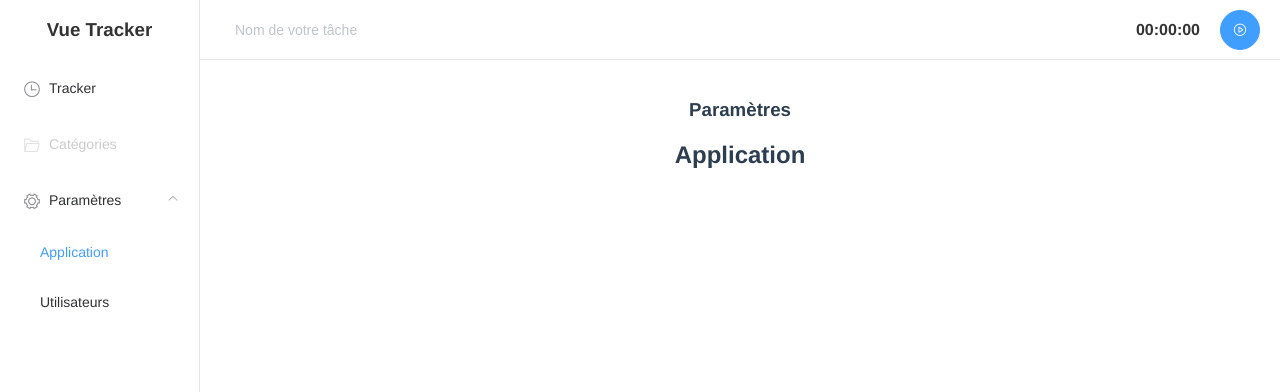
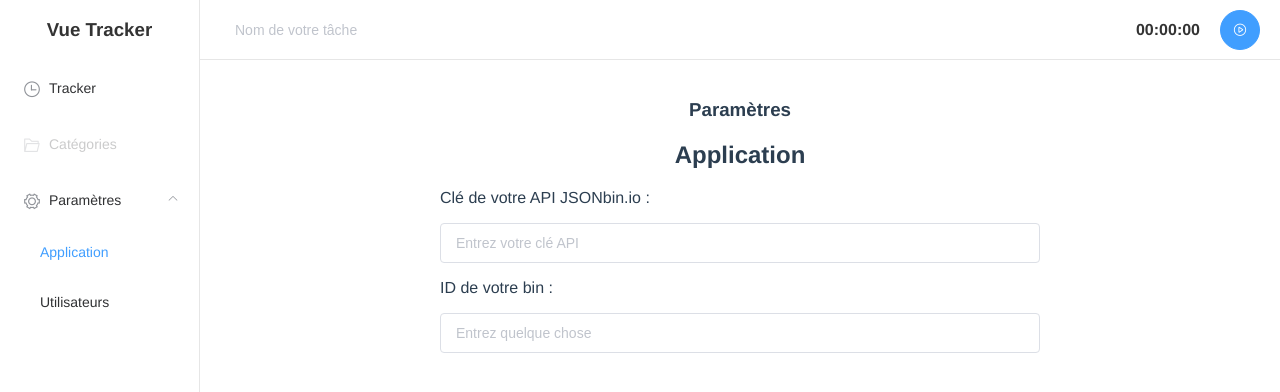
Before and after one commit to younesmjl/ym-time-tracker, a Vue app: page /settings/app in a window 1280 px wide. Shown: the top 392 px of the page. Built offline with nearby package versions, Linux system fonts and the light colour scheme; no server answers.

Commit message:
Ajout formulaire paramètre pour gérer différent JSONBin

```diff
--- a/src/App.vue
+++ b/src/App.vue
@@ -15,6 +15,7 @@
           :areTaskLoading="areTaskLoading"
           @restartTask="sendRestartTask($event)"
           @removeTask="deleteTask($event)"
+          @updateTasks="getAllTasks"
         ></router-view>
       </el-main>
     </el-container>
@@ -83,12 +84,15 @@ export default {
         this.notifyTasks("Synchronisation des tâches impossible");
       }
     },
+    async getAllTasks() {
+      this.tasks = await readAllTasks();
+    },
   },
 
   async created() {
     try {
       //Récupération de toutes les tâches
-      this.tasks = await readAllTasks();
+      this.getAllTasks();
     } catch (error) {
       this.notifyTasks("Aucune tâche n'a pu être récupérée");
     }
--- a/src/components/SettingsApp.vue
+++ b/src/components/SettingsApp.vue
@@ -1,9 +1,71 @@
 <template>
   <h2>Application</h2>
+  <div style="max-width: 600px; margin: 0 auto; text-align: left">
+    <p>Clé de votre API JSONbin.io :</p>
+    <el-input
+      @change="updateParameters($event, storageApiKey)"
+      placeholder="Entrez votre clé API"
+      v-model="apiKey"
+    ></el-input>
+    <p>ID de votre bin :</p>
+    <el-input
+      @change="updateParameters($event, storageBinID)"
+      placeholder="Entrez quelque chose"
+      v-model="binID"
+    ></el-input>
+  </div>
 </template>
 
 <script>
-export default {};
+import {
+  readAllTasks as getTasks,
+  updateAxiosInstance,
+} from "../services/TaskService";
+export default {
+  emits: ["updateTasks"],
+  data() {
+    return {
+      storageApiKey: "apiKey",
+      storageBinID: "binID",
+      apiKey: null,
+      binID: null,
+    };
+  },
+  methods: {
+    async updateParameters(event, keyStorage) {
+      //On ajoute
+      if (this.apiKey.length > 0) {
+        localStorage.setItem(keyStorage, event);
+      } else {
+        localStorage.removeItem(keyStorage);
+      }
+      await updateAxiosInstance();
+      try {
+        await getTasks();
+        localStorage.setItem("successGetTaks", true);
+        this.$emit("updateTasks");
+        this.$notify({
+          title: "Succès",
+          message: "Vos clés sont enregistrés dans ce navigateur",
+          type: "success",
+          offset: 60,
+        });
+      } catch (error) {
+        localStorage.removeItem("successGetTaks");
+        this.$notify.error({
+          title: "Erreur",
+          message: "Votre clé API ou l'ID de votre BIN est faux ou manquant",
+          type: "danger",
+          offset: 60,
+        });
+      }
+    },
+  },
+  mounted() {
+    this.apiKey = localStorage.getItem(this.storageApiKey);
+    this.binID = localStorage.getItem(this.storageBinID);
+  },
+};
 </script>
 
 <style lang="stylus" scoped></style>
--- a/src/pages/Settings.vue
+++ b/src/pages/Settings.vue
@@ -1,10 +1,12 @@
 <template>
   <h1>Paramètres</h1>
-  <router-view></router-view>
+  <router-view @updateTasks="$emit('updateTasks')"></router-view>
 </template>
 
 <script>
-export default {};
+export default {
+  emits: ["updateTasks"],
+};
 </script>
 
 <style>
--- a/src/router/index.js
+++ b/src/router/index.js
@@ -18,7 +18,7 @@ const routes = [
     alias: "/home",
     name: "Home",
     component: Home,
-    meta: { needLoggedIn: false },
+    meta: { needLoggedIn: false, needSuccessGetTasks: true },
     //nested routes + dynamics routes
     children: [
       {
@@ -32,7 +32,7 @@ const routes = [
     path: "/settings",
     name: "Settings",
     component: Settings,
-    meta: { needLoggedIn: false },
+    meta: { needLoggedIn: false, needSuccessGetTasks: true },
     //nested routes
     children: [
       {
@@ -40,14 +40,17 @@ const routes = [
         // when /settings/app is matched
         path: "app",
         component: SettingsApp,
-        meta: { needLoggedIn: false },
+        meta: {
+          needLoggedIn: false,
+          needSuccessGetTasks: false,
+        },
       },
       {
         // SettingsUser will be rendered inside Settings's <router-view>
         // when /settings/user is matched
         path: "user",
         component: SettingsUser,
-        meta: { needLoggedIn: false },
+        meta: { needLoggedIn: false, needSuccessGetTasks: true },
       },
     ],
   },
@@ -86,9 +89,14 @@ const router = VueRouter.createRouter({
 
 //Navigation Guards
 //beforeEach s'éxecute juste avant que l'on change de routes
-router.beforeEach((to, from) => {
+router.beforeEach(async (to, from) => {
   if (to.meta.needLoggedIn && !localStorage.getItem("isLoggedIn")) {
     return "/login";
+  }
+  //avec to.meta.needSuccessGetTasks, on vérifie qu'une meta needSuccessGetTasks est bien déclaré et est à true
+  //Si elle est déclaré on verifie que la clé successGetTaks est différente de true
+  if (to.meta.needSuccessGetTasks && !localStorage.getItem("successGetTaks")) {
+    return "/settings/app";
   }
 });
 
--- a/src/services/TaskService.js
+++ b/src/services/TaskService.js
@@ -1,11 +1,9 @@
 import axios from "axios";
 
-const JSON_BIN_SECRET = import.meta.env.VITE_JSON_BIN_SECRET;
+const JSON_BIN_SECRET = localStorage.getItem("apiKey");
 
-const instance = axios.create({
-  baseURL: "https://api.jsonbin.io/v3/b/613bec50aa02be1d44460382",
-  headers: { "X-Master-Key": JSON_BIN_SECRET },
-});
+let instance = null;
+updateAxiosInstance();
 
 //Récupération de toutes les tâches
 export async function readAllTasks() {
@@ -17,3 +15,11 @@ export async function readAllTasks() {
 export async function updateAllTasks(newTask) {
   const res = await instance.put("/", newTask);
 }
+
+//Mise à jour de l'instance d'Axios
+export async function updateAxiosInstance() {
+  instance = axios.create({
+    baseURL: "https://api.jsonbin.io/v3/b/" + localStorage.getItem("binID"),
+    headers: { "X-Master-Key": localStorage.getItem("apiKey") },
+  });
+}
```
